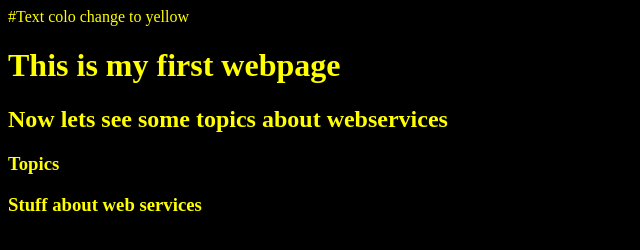
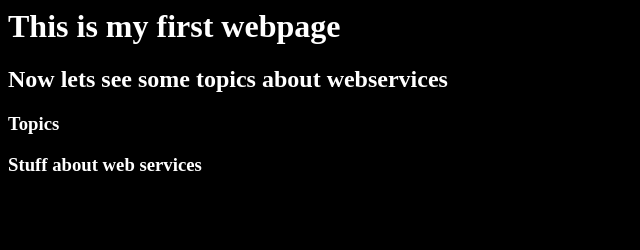
Before and after one commit to virgilioarevalo/ACP_html, a plain HTML site: page index.html in a window 1280 px wide. Shown: the whole page, without its empty margins (0-640 px from the left). Drawn offline with Linux system fonts and the light colour scheme.

Commit message:
Text to white

```diff
--- a/index.html
+++ b/index.html
@@ -1,6 +1,5 @@
-#Text colo change to yellow
 
-<BODY BGCOLOR="BLACK" TEXT="YELLOW">
+<BODY BGCOLOR="BLACK" TEXT="WHITE">
 
 <h1>This is my first webpage<h1>
 
```
